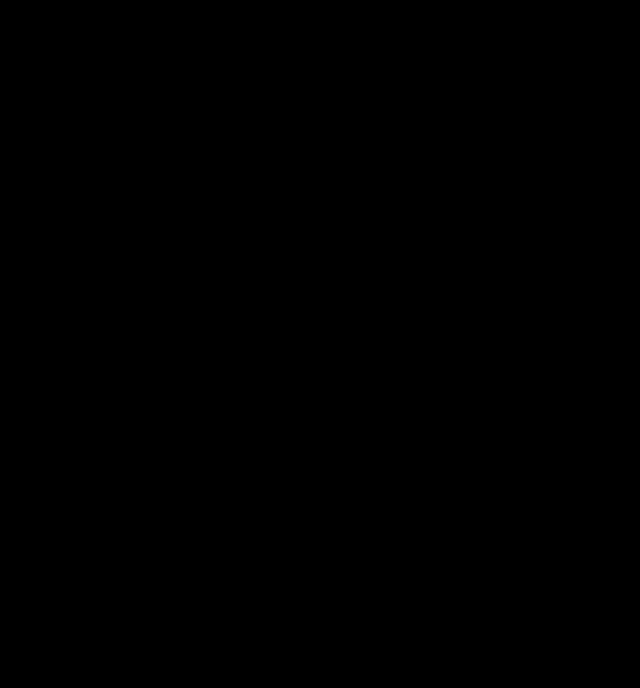
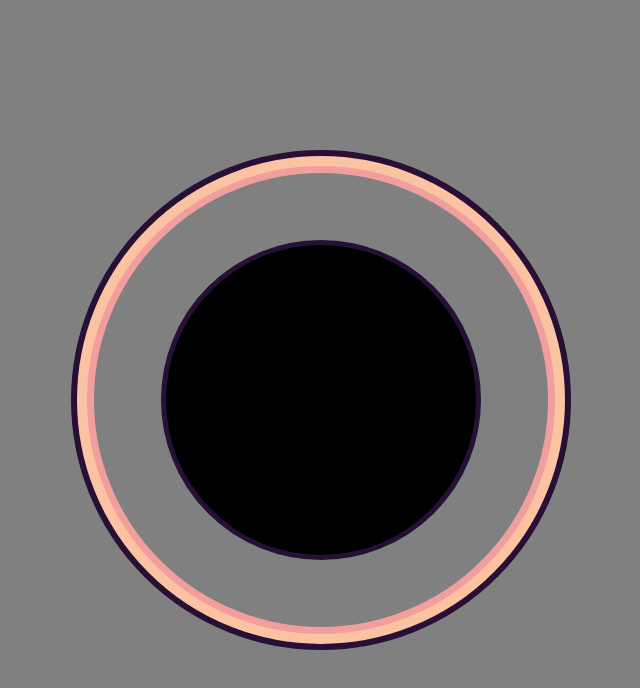
Before and after one commit to jamesdawsonWD/canvas-typescript-parcel-setup, a website built with Parcel: page src/app/index.html in a window 1280 px wide. Shown: the whole page, without its empty margins (319-959 px from the left). Built offline with nearby package versions, Linux system fonts and the light colour scheme.

Commit message:
add: work to styled menu

```diff
--- a/package.json
+++ b/package.json
@@ -15,7 +15,7 @@
   "description": "TypeScript app with parcel bundler.",
   "main": "lib/parcel-typescript-example.js",
   "scripts": {
-    "start": "parcel serve src/app/index.html",
+    "start": "parcel serve src/app/index.html --no-autoinstall",
     "build": "cross-env NODE_ENV=production parcel build src/app/index.html --public-url .",
     "watch": "parcel watch src/index.html",
     "predeploy": "npm run build",
--- a/src/public/js/classes/circle.ts
+++ b/src/public/js/classes/circle.ts
@@ -5,17 +5,25 @@ export class Circle {
   constructor(
     private position: Vector,
     private radius: number,
-    private color: HSLA,
-    private stroke: number
+    private color: HSLA | string,
+    private stroke: number,
+    private strokeColor: HSLA | string
   ) {}
-  get getOriginalColor(): HSLA {
+  get getOriginalColor(): HSLA | string {
     return this.color;
   }
   get getOrigin(): Vector {
       return this.position;
   }
-  get getRadius() {
+  get getRadius(): number {
     return this.radius;
+  }
+  get getStroke(): number {
+    return this.stroke;
+  }
+
+  get getStrokeColor(): HSLA| string {
+    return this.strokeColor;
   }
   public setColor(color: HSLA) {
       this.color = color;
--- a/src/public/js/modules/particles/canvas.ts
+++ b/src/public/js/modules/particles/canvas.ts
@@ -1,11 +1,11 @@
-import { Vector, add } from '@helpers/vector';
+import { Vector, add } from '~/helpers/vector';
 import { Star } from "./star";
 import { Pulse } from "./pulse";
 import {
   randomItemFromArray,
   randomIntFromRange,
   HSLA
-} from "../../helpers";
+} from "~/helpers/index.ts";
 export class Canvas {
   private ctx: CanvasRenderingContext2D;
   private mouse: Vector;
--- a/src/public/js/modules/styled-menu/canvas.ts
+++ b/src/public/js/modules/styled-menu/canvas.ts
@@ -1,26 +1,22 @@
-import { Vector, add } from "@helpers/vector";
+import { Vector, add } from "../../helpers/vector";
 
-import {
-  randomItemFromArray,
-  randomIntFromRange,
-  HSLA
-} from "@helpers/index.ts";
+import { randomItemFromArray, randomIntFromRange, HSLA } from "../../helpers/";
+import { Circle } from "../../classes/circle";
 export class StyledMenu {
   private ctx: CanvasRenderingContext2D;
   private mouse: Vector;
-  // private cirlces: Cirlces[];
-  private menu = false;
-
+  private rings: Ring[];
+  private center = new Vector(0, 0);
   private Configs = {
     steps: 3,
-    numOfParticles: 2000,
+    numOfRings: 4,
     lastStep: 0,
     colors: [
       new HSLA(164, 23, 45, 1),
       new HSLA(50, 78, 76, 1),
       new HSLA(28, 83, 70, 1),
       new HSLA(5, 63, 60, 1),
-      new HSLA(0, 33, 41, 1),
+      new HSLA(0, 33, 41, 1)
     ]
   };
   constructor(private canvas: HTMLCanvasElement) {
@@ -33,21 +29,29 @@ export class StyledMenu {
         }
       );
     })();
-
     this.canvas.width = innerWidth;
     this.canvas.height = innerHeight;
+
+    this.center.set(this.canvas.width / 2, this.canvas.height / 2);
+
+    this.rings = [];
 
     this.ctx = this.canvas.getContext("2d") as CanvasRenderingContext2D;
     this.mouse = new Vector(innerWidth / 2, innerHeight / 2);
 
+    for (let i = 0; i < this.Configs.numOfRings; i++) {
+      this.rings.push(new Circle(this.center, randomIntFromRange(20,300), 'white', 40, ''));
+    }
     // Event Listeners
     addEventListener("mousemove", event => {
       this.mouse.x = event.clientX;
       this.mouse.y = event.clientY;
+      this.rings[this.rings.length - 1].setOrigin(this.mouse);
     });
 
     addEventListener("click", event => {
       const position = new Vector(event.clientX, event.clientY);
+      this.rings.push((new Circle(this.center, randomIntFromRange(20,300), 'white', 40, '')));
     });
 
     addEventListener("resize", () => {
@@ -67,7 +71,27 @@ export class StyledMenu {
     if (this.canvas) {
       this.ctx.clearRect(0, 0, this.canvas.width, this.canvas.height);
     }
+    this.update(elapsed);
     this.ctx.fill();
     window.requestAnimationFrame(this.animate.bind(this));
   }
+
+  public draw(milliseconds: number) {
+    const colors = ["#270f36", "#632b6c", "#c76b98", "#f09f9c", "#fcc3a3"];
+
+    this.ctx.save();
+    for (let ring of this.rings) {
+      this.ctx.beginPath();
+      this.ctx.fillStyle = "rgba(255, 255, 255, 0)";
+      this.ctx.strokeStyle = randomItemFromArray(colors);
+      this.ctx.arc(ring.getOrigin.x, ring.getOrigin.y, ring.getRadius, 0, Math.PI * 2, false);
+      this.ctx.lineWidth = 10;
+      this.ctx.fill();
+      this.ctx.stroke();
+    }
+    this.ctx.restore();
+  }
+  public update(elapsed: number) {
+    this.draw(elapsed);
+  }
 }
--- a/src/sass/app.scss
+++ b/src/sass/app.scss
@@ -5,5 +5,5 @@ html, body {
     height:100vh;
     width:100vw;
     overflow:hidden;
-    background: black;
+    background: gray;
 }
```
Also changed, not shown: tsconfig.json (+6 -6 lines).
